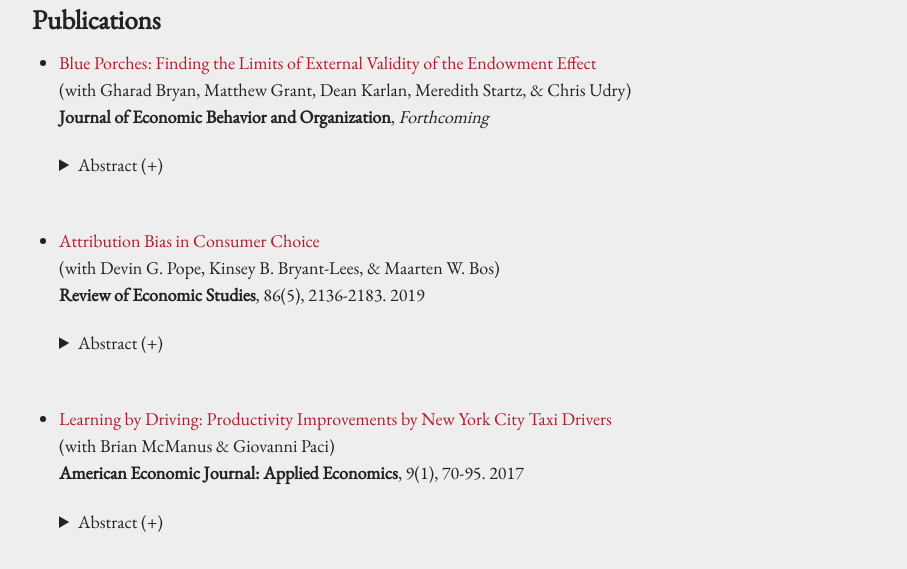
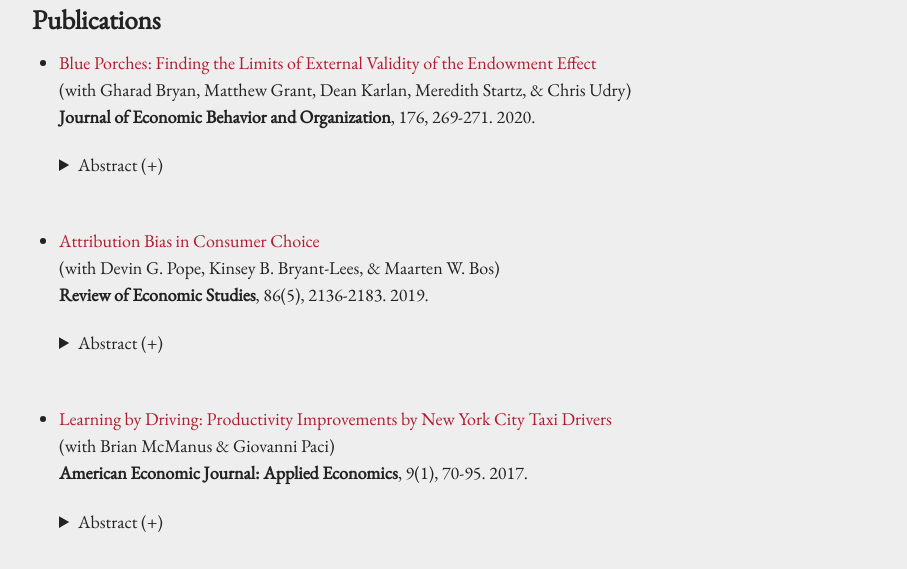
Before and after one commit to kareemhaggag/kareemhaggag.github.io, a Jekyll site: the page built from research.md, in a window 1280 px wide. Shown: the part 1020-1589 px from the top of the page, without its empty margins (185-1092 px from the left). Built offline with Jekyll 4.4.1, drawn with Linux system fonts in a browser that asks for light colours; our own code applies the rules of GitHub Pages for plain Markdown files.

Commit message:
Update paper

```diff
--- a/research.md
+++ b/research.md
@@ -69,7 +69,7 @@ permalink: /research/
 
 * [Blue Porches: Finding the Limits of External Validity of the Endowment Effect](/f/Blue_Porches.pdf)<br />
   (with Gharad Bryan, Matthew Grant, Dean Karlan, Meredith Startz, & Chris Udry)<br />
-  **Journal of Economic Behavior and Organization**, *Forthcoming*
+  **Journal of Economic Behavior and Organization**, 176, 269-271. 2020.
 
 
    <details><summary> Abstract (+) </summary>
@@ -80,7 +80,7 @@ permalink: /research/
 
 * [Attribution Bias in Consumer Choice](/f/Attribution_Bias.pdf)<br />
    (with Devin G. Pope, Kinsey B. Bryant-Lees, & Maarten W. Bos) <br />
-   **Review of Economic Studies**, 86(5), 2136-2183. 2019
+   **Review of Economic Studies**, 86(5), 2136-2183. 2019.
 
 
    <details><summary> Abstract (+) </summary>
@@ -91,7 +91,7 @@ permalink: /research/
 
 *  [Learning by Driving: Productivity Improvements by New York City Taxi Drivers](/f/Learning_by_Driving.pdf)<br />
   (with Brian McManus & Giovanni Paci)<br />
-  **American Economic Journal: Applied Economics**, 9(1), 70-95. 2017
+  **American Economic Journal: Applied Economics**, 9(1), 70-95. 2017.
 
 
    <details><summary> Abstract (+) </summary>
```
Also changed, not shown: 2 other files.
